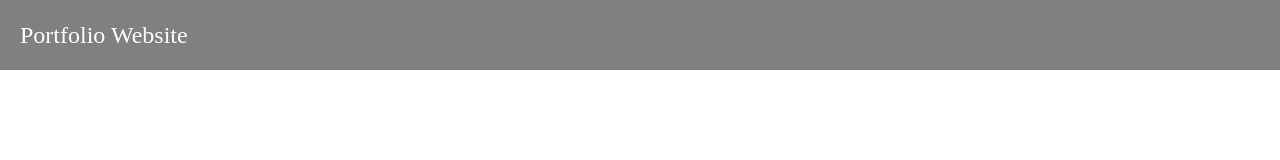
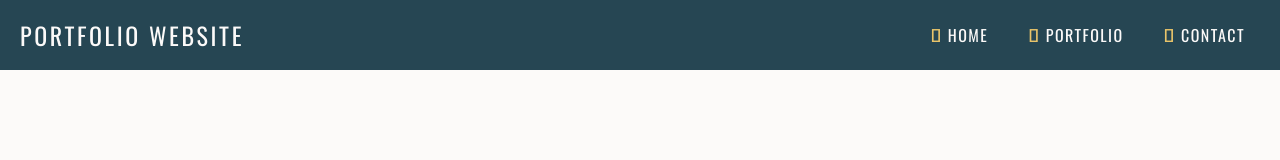
Before and after one commit to Kapiira/kapiira.github.io, a plain HTML site: page index.html in a window 1280 px wide. Drawn offline with nearby package versions, Linux system fonts and the light colour scheme.

Commit message:
Added style to NavBar

```diff
--- a/css/index.css
+++ b/css/index.css
@@ -1,17 +1,62 @@
 body{
     margin: 0;
     padding: 0;
+    font-family: 'Cardo', serif;
+    background: #FCFAF9;
+}
+
+h1, h2, h3, h4, h5, h6, .menu li {
+    font-family: 'Oswald', sans-serif;
+    text-transform: uppercase;
 }
 
 nav{
     width: 100%;
     height: 70px;
-    background: grey;
+    background: #264653;
+    display: flex;
+    justify-content: space-between;
 }
 
 header{
     line-height: 70px;
     padding: 0px 20px;
-    color: #FFFFFF;
+    color: #FCFAF9;
     font-size: 1.5em;
+    font-family: 'Oswald', sans-serif;
+    letter-spacing: 0.109em;
+    text-transform: uppercase;
 }
+
+.menu{
+    display: flex;
+    line-height: 70px;
+    margin: 0px 15px 0px 0px;
+}
+
+.menu li{
+    list-style-type: none;
+}
+.menu li a{
+    display: block;
+    letter-spacing: 0.09em;
+    color: #FCFAF9;
+    text-decoration: none;
+    padding: 0px 20px;
+}
+
+.icon{
+    color: #E9C46A;
+}
+
+.menu li a:hover{
+    background: #FCFAF9;
+    color: #264653;
+}
+.menu li a:hover .icon{
+    color: #264653;
+}
+
+.menu li a, .icon{
+    transition: linear 0.15s;
+}
--- a/index.html
+++ b/index.html
@@ -7,6 +7,8 @@
 
     <title>The Portfolio Of Hannes</title>
 
+    <link href="https://fonts.googleapis.com/css?family=Cardo:400,700|Oswald" rel="stylesheet">
+    <link rel="stylesheet" href="https://pro.fontawesome.com/releases/v5.12.0/css/all.css" integrity="sha384-ekOryaXPbeCpWQNxMwSWVvQ0+1VrStoPJq54shlYhR8HzQgig1v5fas6YgOqLoKz" crossorigin="anonymous">
     <link rel="shortcut icon" href="images/favicon.ico"/>
     <link rel="stylesheet" href="css/index.css">
 
@@ -15,6 +17,18 @@
 <body>
     <nav>
         <header>Portfolio Website</header>
+
+        <ul class="menu">
+            <li>
+                <a href="./"><i class="fad fa-home icon"></i> Home</a>
+            </li>
+            <li>
+                <a href="./"><i class="fad fa-briefcase icon"></i> Portfolio</a>
+            </li>
+            <li>
+                <a href="./"><i class="fad fa-mobile icon"></i> Contact</a>
+            </li>
+        </ul>
     </nav>
 
     <script src="scripts/scripts.js"></script>
```
